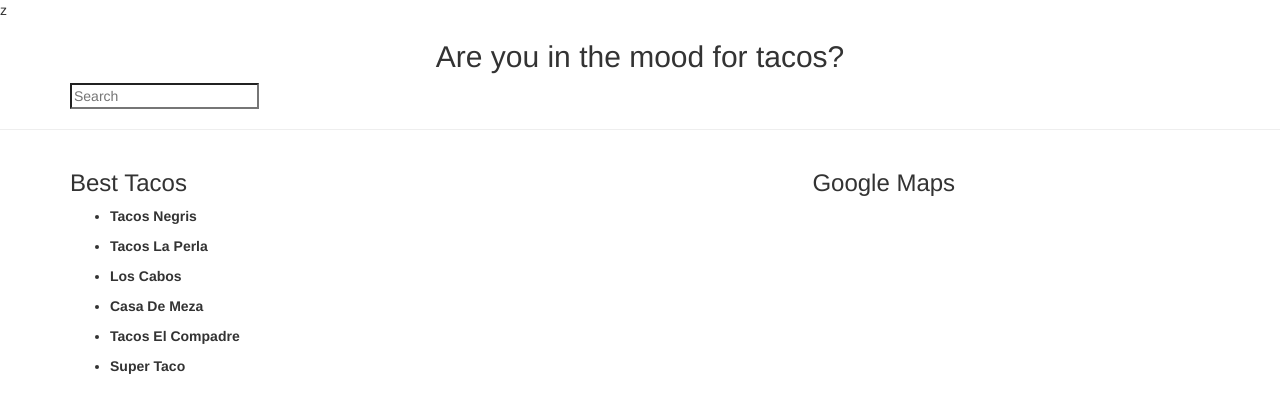
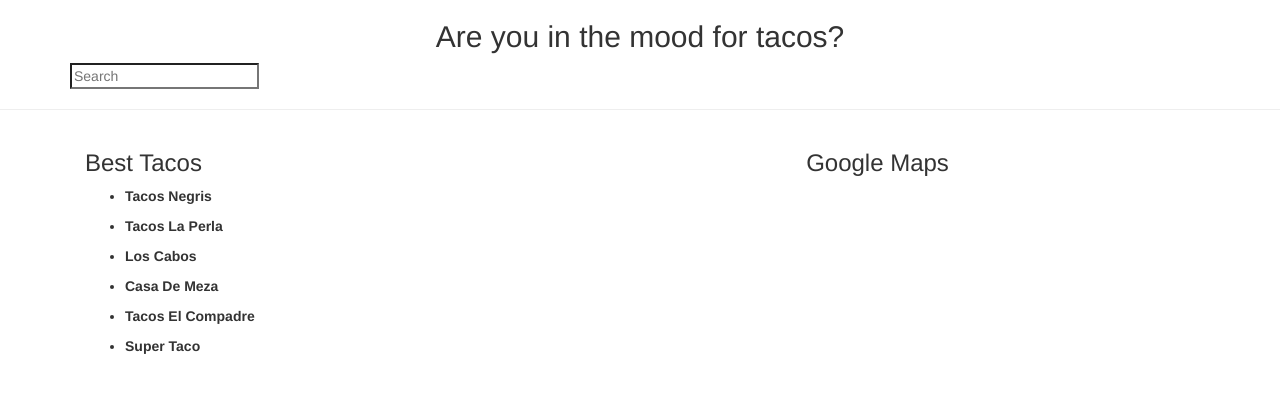
Before and after one commit to VasiliyRodin/Udacity-Project-5, a plain HTML site: page index.html in a window 1280 px wide. Drawn offline with nearby package versions, Linux system fonts and the light colour scheme; some packages are replaced by stand-ins of ours.

Commit message:
updated format for the html missing <div>

```diff
--- a/index.html
+++ b/index.html
@@ -8,8 +8,7 @@
         <script src="js/libs/oauth1.js" type="text/javascript"></script>
         <script src="js/libs/jquery.min.js"></script>
         <script src="js/libs/knockout.js" type="text/javascript"></script>
-        <script src="https://maps.googleapis.com/maps/api/js?key=AIzaSyBGOtQFCUrhB86o8VdVFY7nopXCDcw58tM" type = text/javascript></script>z
-
+        <script src="https://maps.googleapis.com/maps/api/js?key=AIzaSyBGOtQFCUrhB86o8VdVFY7nopXCDcw58tM" type = text/javascript></script>
     </head>
     <body>
         <div id="header">
@@ -26,12 +25,10 @@
                 </div>
             </div>
         </div>
-
         <hr>
-
-        <div id="body">
-            <div class="container">
-                <div class="row">
+        <div class="content">
+            <div class=" container">
+                <div>
                     <div class="col-md-5">
                         <div class="list-container">
                             <h3 id="list-header">Best Tacos</h3>
@@ -44,7 +41,7 @@
                         </div>
                     </div>
                     <div class="col-md-7">
-                            <div class="map-container">
+                        <div class="map-container" style="height: 100%; width: 100%">
                             <h3 id="map-header" style="text-align: center;">Google Maps</h3>
                             <div id="map-canvas"></div>
                         </div>
```
Lines whose indentation alone changed are shown as unchanged.
